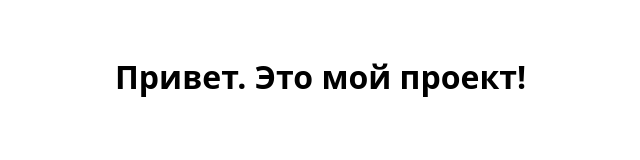
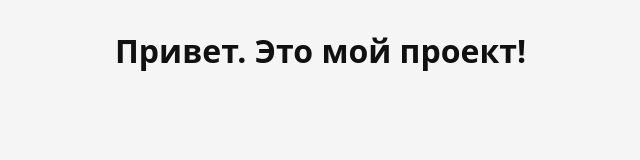
Before and after one commit to nanatosha/my-project, a plain HTML site: page index.html in a window 1280 px wide. Shown: the whole page, without its empty margins (141-781 px from the left). Drawn offline with Linux system fonts and the light colour scheme.

Commit message:
Add basic styles

```diff
--- a/style.css
+++ b/style.css
@@ -3,9 +3,26 @@ body {
   padding: 2rem;
   font-family: system-ui, sans-serif;
   line-height: 1.5;
+  color: #222;
+  background-color: #f5f5f5;
 }
 
 main {
   max-width: 48rem;
   margin: 0 auto;
 }
+
+h1,
+h2,
+h3,
+h4,
+h5,
+h6 {
+  line-height: 1.2;
+  color: #111;
+}
+
+h1 {
+  font-size: 2rem;
+  margin-top: 0;
+}
```
